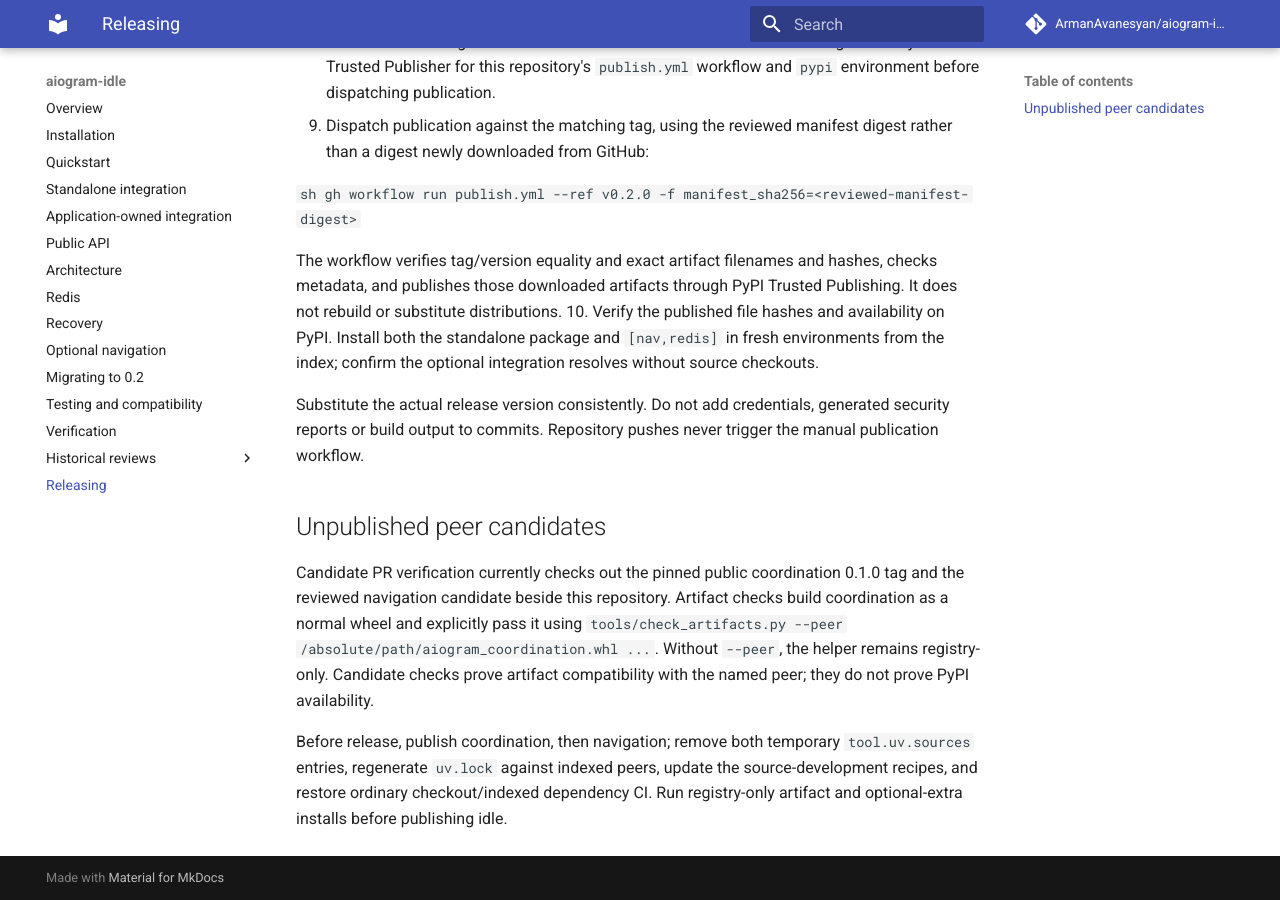
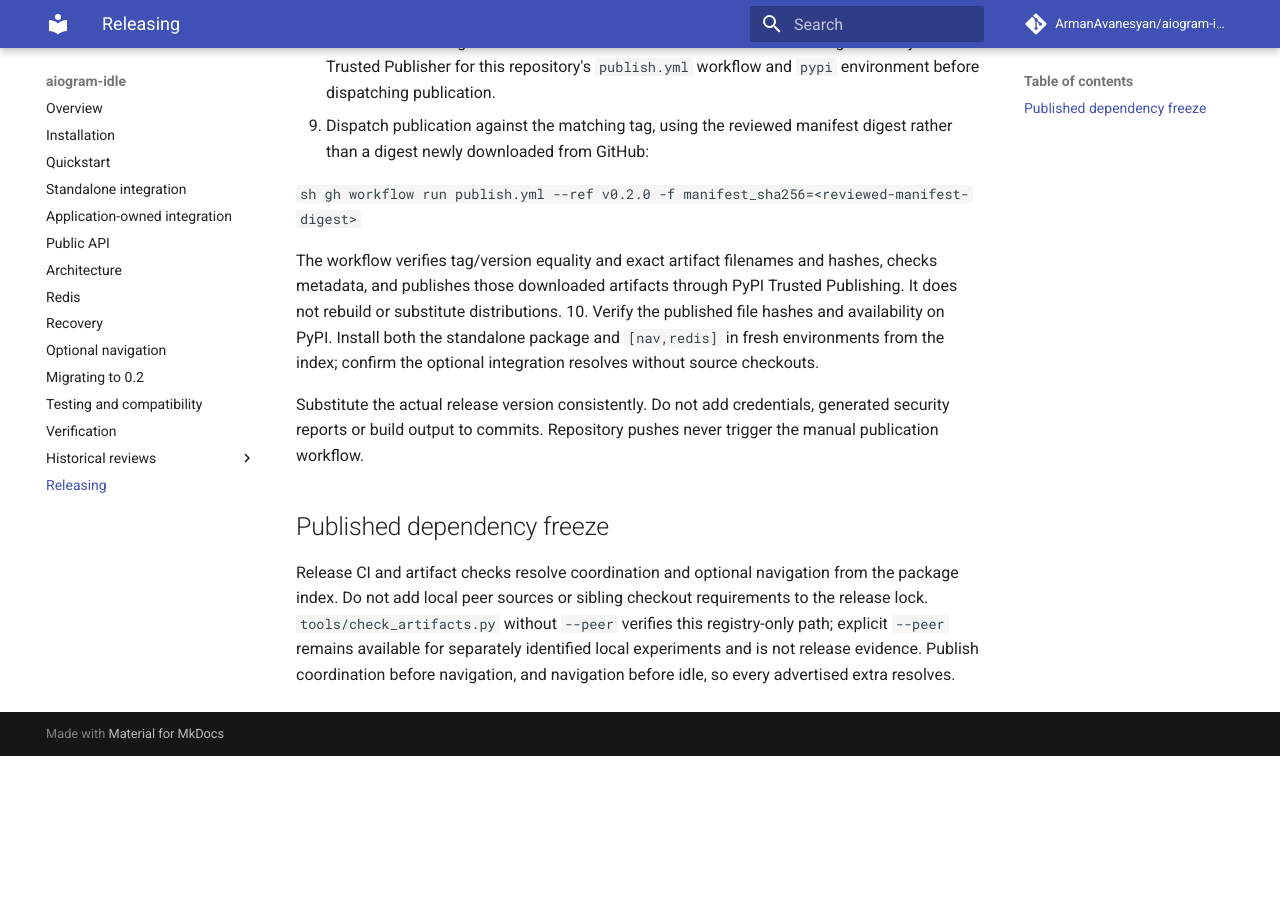
Before and after one commit to ArmanAvanesyan/aiogram-sentinel, an MkDocs documentation site: the page built from docs/releasing.md, in a window 1280 px wide and 900 px high, scrolled down 786 px. Built offline with MkDocs 1.6.1 and Material for MkDocs 9.7.7, drawn with Linux system fonts in a browser that asks for light colours; comment, search, counter and statistics services are not loaded; after the commit the page ends 1542 px from its top, so only the background shows below that.

```diff
--- a/CHANGES/+application-owned.feature.rst
+++ /dev/null
@@ -1 +0,0 @@
-Add shared task-scoped coordination, verified application isolation, read-only application session authority, immutable activity registrations, coarse analytics adapters and explicit staged Redis format activation. Extend optional Nav integration with manual router placement and application-owned prepared rendering while preserving atomic navigation/activity updates.
--- a/CHANGES/+managed-shutdown.bugfix.rst
+++ /dev/null
@@ -1 +0,0 @@
-Drain standalone managed idle workers before aiogram closes FSM storage and isolation; preserve uncertain effects and application authority during expiry and outages.
--- a/docs/releasing.md
+++ b/docs/releasing.md
@@ -44,16 +44,11 @@ Substitute the actual release version consistently. Do not add credentials,
 generated security reports or build output to commits. Repository pushes never
 trigger the manual publication workflow.
 
-## Unpublished peer candidates
+## Published dependency freeze
 
-Candidate PR verification currently checks out the pinned public coordination
-0.1.0 tag and the reviewed navigation candidate beside this repository. Artifact
-checks build coordination as a normal wheel and explicitly pass it using
-`tools/check_artifacts.py --peer /absolute/path/aiogram_coordination.whl ...`.
-Without `--peer`, the helper remains registry-only. Candidate checks prove artifact
-compatibility with the named peer; they do not prove PyPI availability.
-
-Before release, publish coordination, then navigation; remove both temporary
-`tool.uv.sources` entries, regenerate `uv.lock` against indexed peers, update the
-source-development recipes, and restore ordinary checkout/indexed dependency CI.
-Run registry-only artifact and optional-extra installs before publishing idle.
+Release CI and artifact checks resolve coordination and optional navigation from
+the package index. Do not add local peer sources or sibling checkout requirements
+to the release lock. `tools/check_artifacts.py` without `--peer` verifies this
+registry-only path; explicit `--peer` remains available for separately identified
+local experiments and is not release evidence. Publish coordination before
+navigation, and navigation before idle, so every advertised extra resolves.
--- a/pyproject.toml
+++ b/pyproject.toml
@@ -57,9 +57,6 @@ omit = ["*/aiogram_idle/integrations/*"]
 show_missing = true
 fail_under = 80
 
-[tool.uv.sources]
-aiogram-coordination = {path = "../aiogram-coordination", editable = true}
-aiogram-nav = {path = "../aiogram-nav", editable = true}
 
 [tool.towncrier]
 package = "aiogram_idle"
```
Also changed, not shown: CHANGELOG.md (+23 -0 lines), README.md (+1 -1 lines), docs/installation.md (+6 -6 lines), docs/navigation.md (+9 -9 lines), reports/2026-11-10-0.2-application-integration.md (+11 -0 lines), 3 other files.
